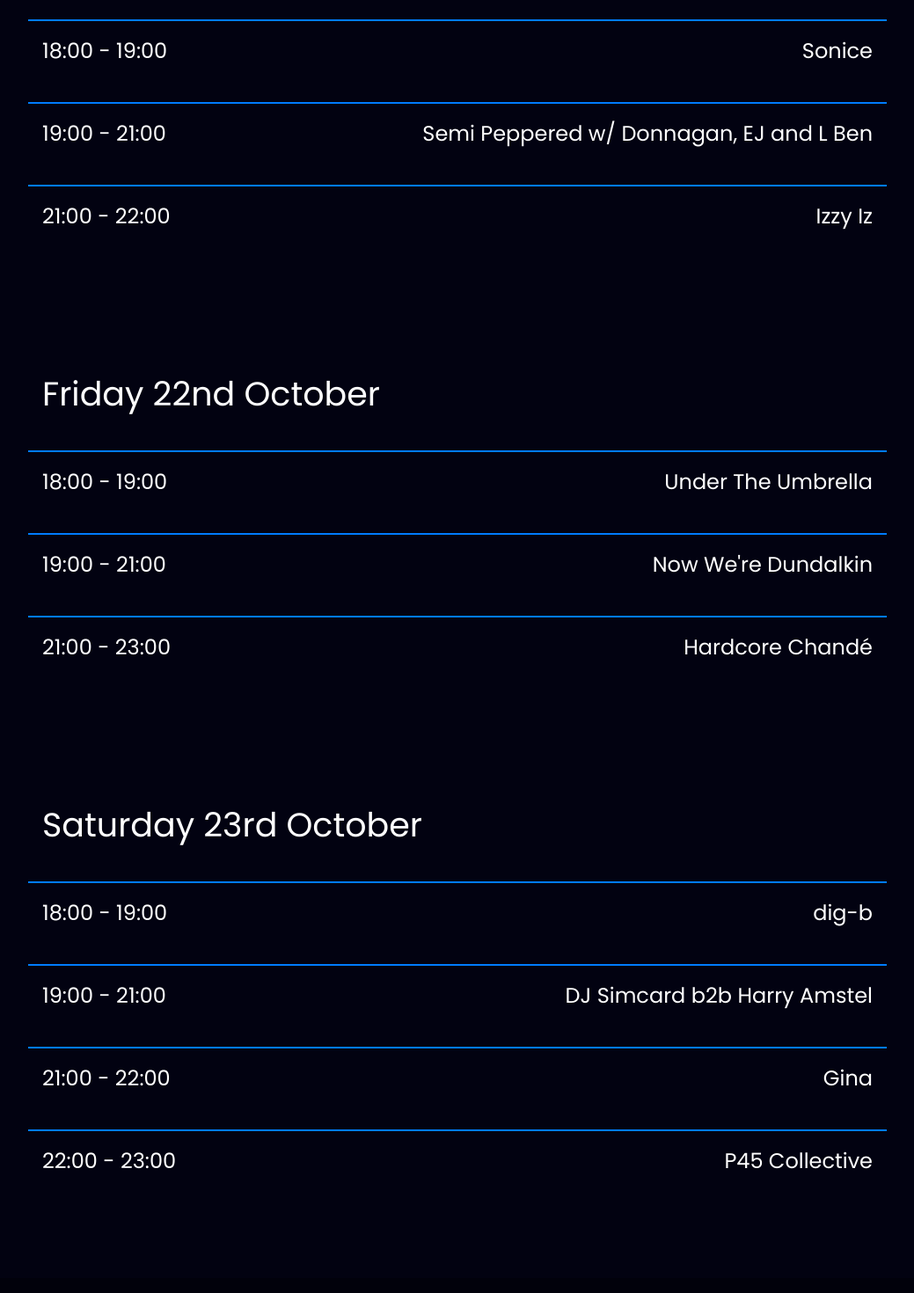
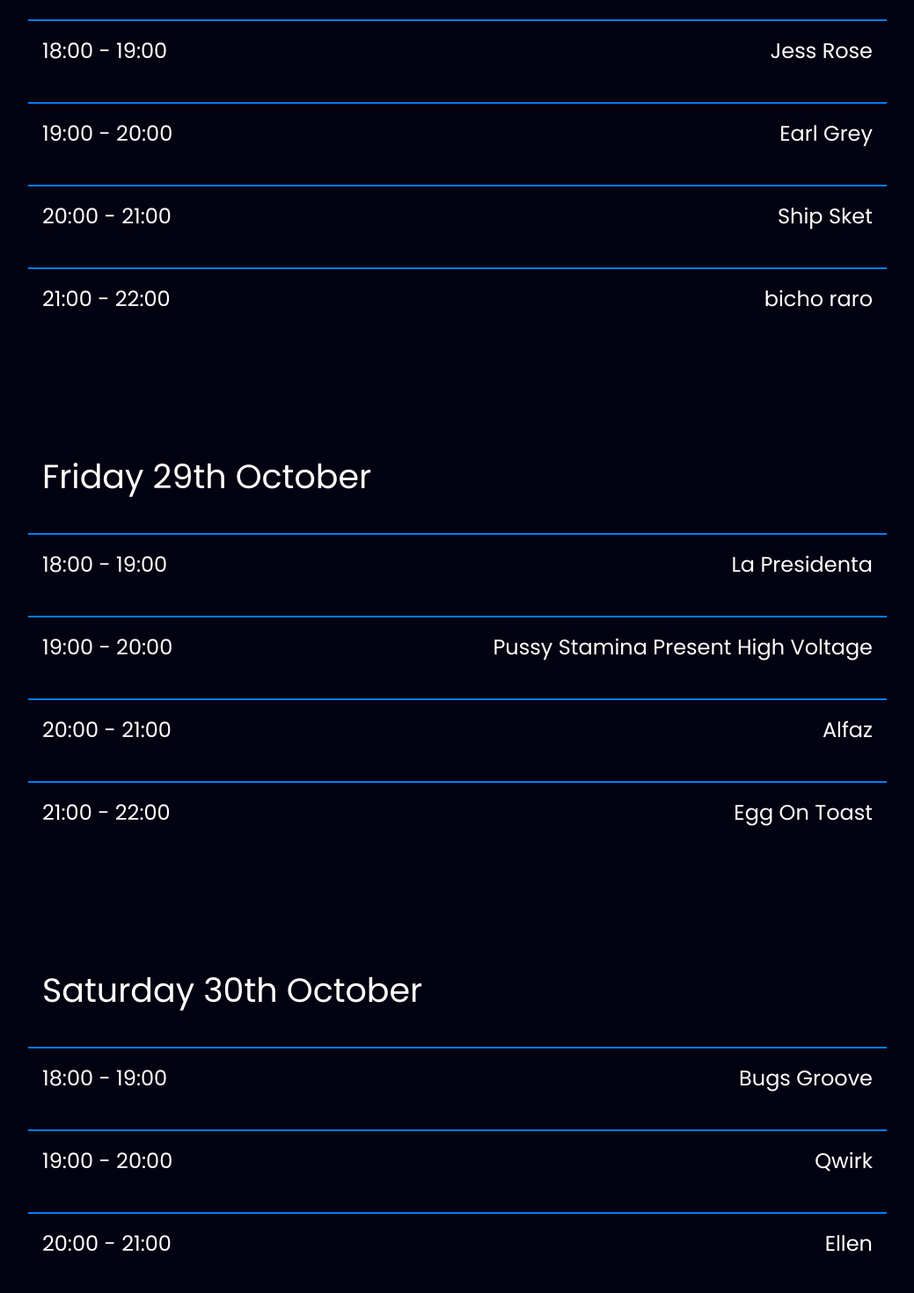
Before and after one commit to katiemhughes/radio-website, a React (Create React App) app: page / in a window 1280 px wide. Shown: the part 1900-3370 px from the top of the page at 88% size, without its empty margins (120-1159 px from the left). Built offline with nearby package versions, Linux system fonts and the light colour scheme.

Commit message:
shcedule

```diff
--- a/src/components/schedule/Schedule.js
+++ b/src/components/schedule/Schedule.js
@@ -11,57 +11,65 @@ const Schedule = () => {
             <h1 className="schedule-title">SCHEDULE</h1>
             <table className="schedule-table">
                 <ScheduleDate
-                    showDate="Thursday 21st October"
+                    showDate="Thursday 28th October"
                 />
                 <ScheduleItem
                     showTime="18:00 - 19:00"
-                    showName="Sonice"
+                    showName="Jess Rose"
                 />
                 <ScheduleItem
-                    showTime="19:00 - 21:00"
-                    showName="Semi Peppered w/ Donnagan, EJ and L Ben"
+                    showTime="19:00 - 20:00"
+                    showName="Earl Grey"
+                />
+                <ScheduleItem
+                    showTime="20:00 - 21:00"
+                    showName="Ship Sket"
                 />
                 <ScheduleItem
                     showTime="21:00 - 22:00"
-                    showName="Izzy Iz"
+                    showName="bicho raro"
                 />
             </table>
             <table className="schedule-table">
                 <ScheduleDate
-                    showDate="Friday 22nd October"
+                    showDate="Friday 29th October"
                 />
                 <ScheduleItem
                     showTime="18:00 - 19:00"
-                    showName="Under The Umbrella"
+                    showName="La Presidenta"
                 />
                 <ScheduleItem
-                    showTime="19:00 - 21:00"
-                    showName="Now We're Dundalkin"
+                    showTime="19:00 - 20:00"
+                    showName="Pussy Stamina Present High Voltage"
                 />
                 <ScheduleItem
-                    showTime="21:00 - 23:00"
-                    showName="Hardcore Chandé"
+                    showTime="20:00 - 21:00"
+                    showName="Alfaz"
+                />
+                <ScheduleItem
+                    showTime="21:00 - 22:00"
+                    showName="Egg On Toast"
                 />
             </table>
             <table className="schedule-table">
                 <ScheduleDate
-                    showDate="Saturday 23rd October"
+                    showDate="Saturday 30th October"
                 />
                 <ScheduleItem
                     showTime="18:00 - 19:00"
-                    showName="dig-b"
+                    showName="Bugs Groove"
                 />
                 <ScheduleItem
-                    showTime="19:00 - 21:00"
-                    showName="DJ Simcard b2b Harry Amstel"
+                    showTime="19:00 - 20:00"
+                    showName="Qwirk"
+                />
+                <ScheduleItem
+                    showTime="20:00 - 21:00"
+                    showName="Ellen"
                 />
                 <ScheduleItem
                     showTime="21:00 - 22:00"
-                    showName="Gina"
-                />
-                <ScheduleItem
-                    showTime="22:00 - 23:00"
-                    showName="P45 Collective"
+                    showName="Hats"
                 />
             </table>
         </div>
```
